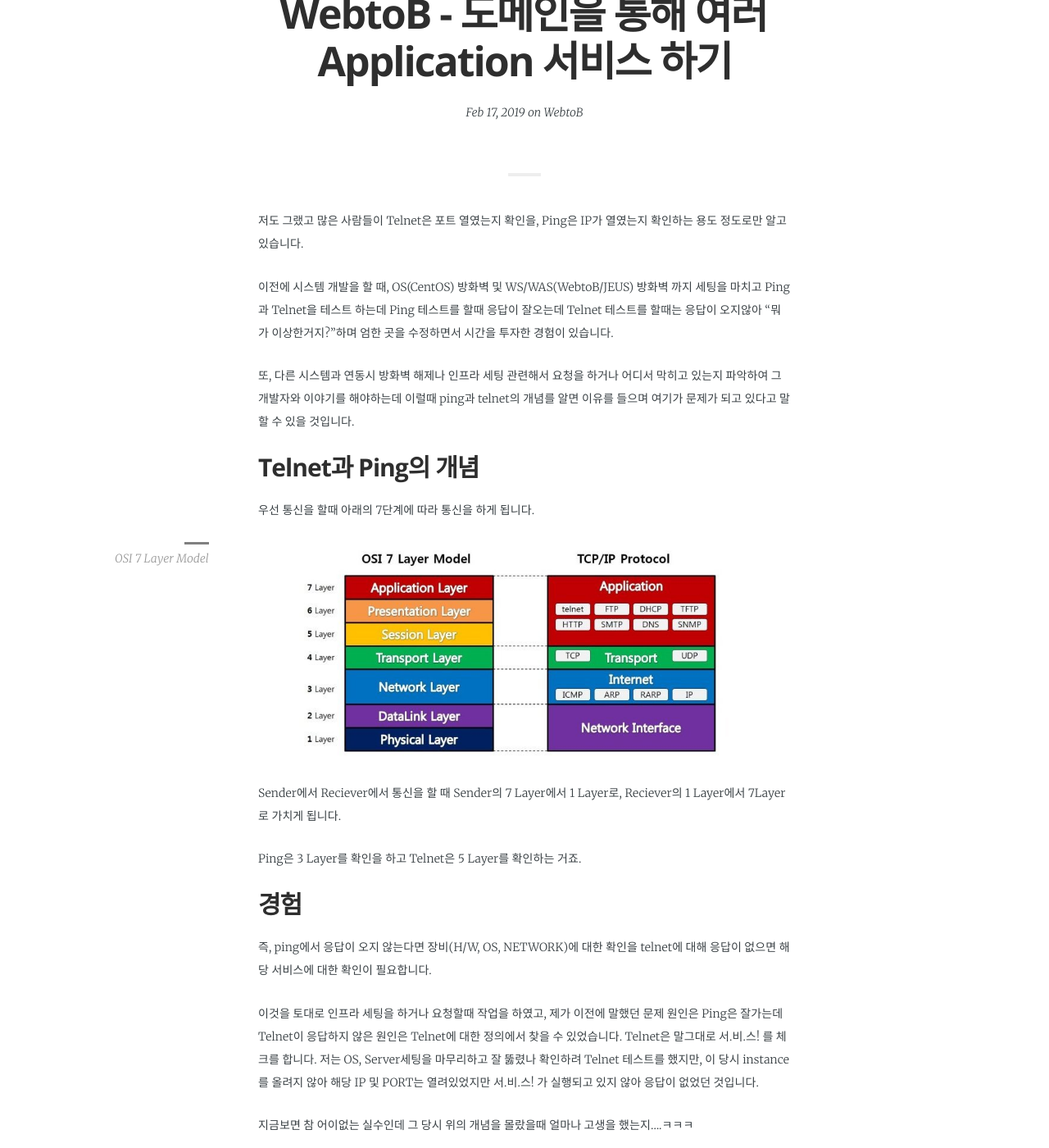
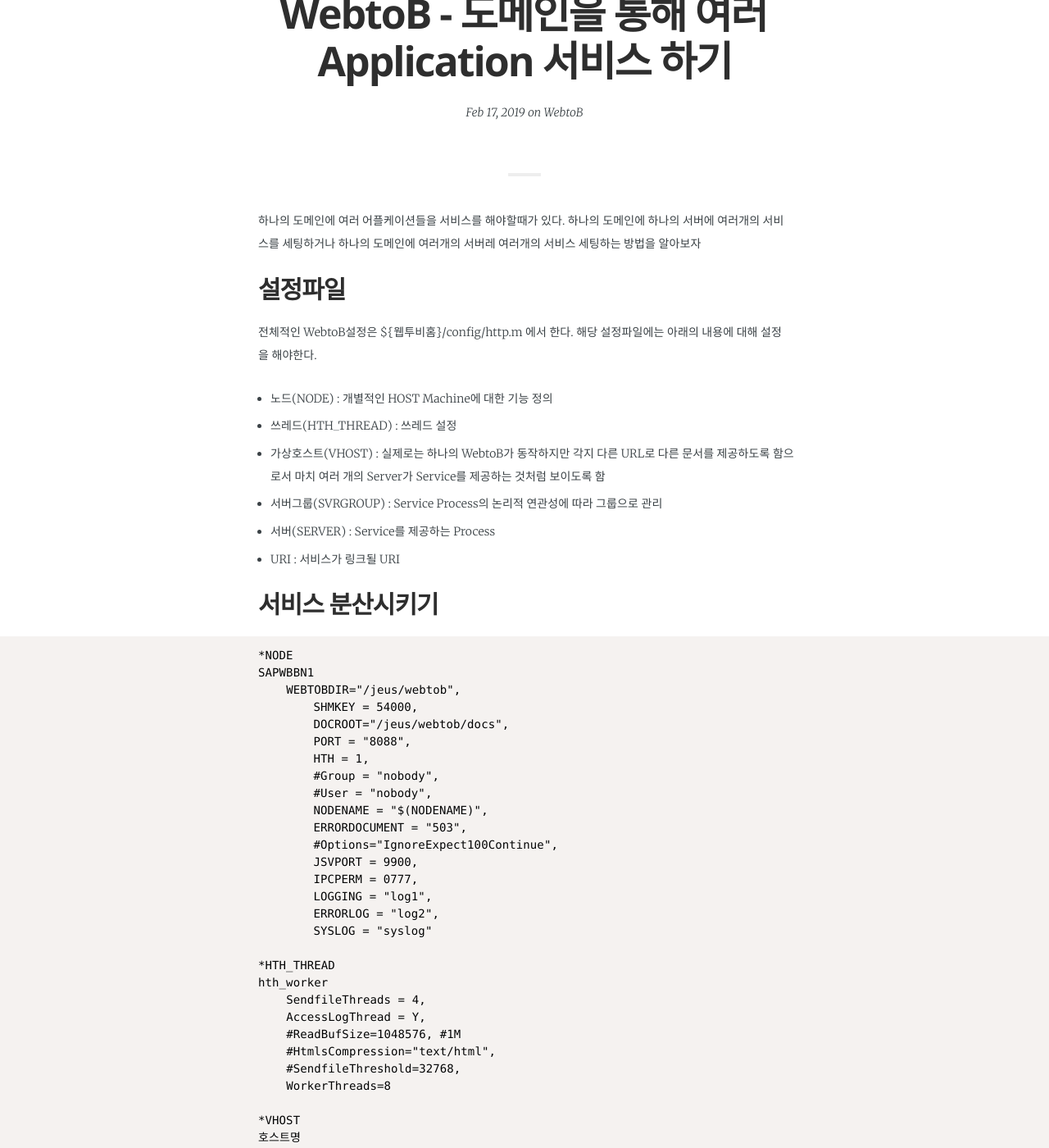
Before and after one commit to jwillmer/jekyllDecent, a Jekyll site: the page built from _posts/2019-02-17-webtobe-setting.md, in a window 1280 px wide and 1400 px high, scrolled down 350 px. Shown: the whole window at 82% size. Built offline with Jekyll 4.4.1, drawn with Linux system fonts in a browser that asks for light colours; some web fonts are replaced; some of the changed text lies outside the part shown.

Commit message:
Update 2019-02-17-webtobe-setting.md

````diff
--- a/_posts/2019-02-17-webtobe-setting.md
+++ b/_posts/2019-02-17-webtobe-setting.md
@@ -14,35 +14,82 @@
 math:		   false
 ---
 
-저도 그랬고 많은 사람들이
-Telnet은 포트 열였는지 확인을,
-Ping은 IP가 열였는지 확인하는 용도 정도로만 알고 있습니다.
+하나의 도메인에 여러 어플케이션들을 서비스를 해야할때가 있다.
+하나의 도메인에 하나의 서버에 여러개의 서비스를 세팅하거나
+하나의 도메인에 여러개의 서버레 여러개의 서비스 세팅하는 방법을 알아보자
 
-이전에 시스템 개발을 할 때,
-OS(CentOS) 방화벽 및 WS/WAS(WebtoB/JEUS) 방화벽 까지 세팅을 마치고
-Ping과 Telnet을 테스트 하는데
-Ping 테스트를 할때 응답이 잘오는데 Telnet 테스트를 할때는 응답이 오지않아
-"뭐가 이상한거지?"하며 엄한 곳을 수정하면서 시간을  투자한 경험이 있습니다.
+## 설정파일
 
-또, 다른 시스템과 연동시 방화벽 해제나 인프라 세팅 관련해서
-요청을 하거나 어디서 막히고 있는지 파악하여 그 개발자와 이야기를 해야하는데
-이럴때 ping과 telnet의 개념를 알면 이유를 들으며 여기가 문제가 되고 있다고 말할 수 있을 것입니다.
+전체적인 WebtoB설정은 ${웹투비홈}/config/http.m 에서 한다.
+해당 설정파일에는 아래의 내용에 대해 설정을 해야한다.
+ - 노드(NODE) : 개별적인 HOST Machine에 대한 기능 정의
+ - 쓰레드(HTH_THREAD) : 쓰레드 설정
+ - 가상호스트(VHOST) : 실제로는 하나의 WebtoB가 동작하지만 각지 다른 URL로 다른 문서를 제공하도록 함으로서 마치 여러 개의 Server가 Service를 제공하는 것처럼 보이도록 함
+ - 서버그룹(SVRGROUP) : Service Process의 논리적 연관성에 따라 그룹으로 관리
+ - 서버(SERVER) : Service를 제공하는 Process
+ - URI : 서비스가 링크될 URI
 
-## Telnet과 Ping의 개념
+## 서비스 분산시키기
+```xml
+*NODE
+SAPWBBN1
+    WEBTOBDIR="/jeus/webtob",
+		SHMKEY = 54000,
+		DOCROOT="/jeus/webtob/docs",
+		PORT = "8088",
+		HTH = 1,
+		#Group = "nobody",
+		#User = "nobody",
+		NODENAME = "$(NODENAME)",
+		ERRORDOCUMENT = "503",
+		#Options="IgnoreExpect100Continue",
+		JSVPORT = 9900,
+		IPCPERM = 0777,
+		LOGGING = "log1",
+		ERRORLOG = "log2",
+		SYSLOG = "syslog"
 
-우선 통신을 할때 아래의 7단계에 따라 통신을 하게 됩니다.
+*HTH_THREAD
+hth_worker
+    SendfileThreads = 4,
+    AccessLogThread = Y,
+    #ReadBufSize=1048576, #1M
+    #HtmlsCompression="text/html",
+    #SendfileThreshold=32768,
+    WorkerThreads=8
 
-<aside>
-<figure>
-<img src="{{ "/media/img/network/7layer.PNG" | absolute_url }}" />
-<figcaption>OSI 7 Layer Model</figcaption>
-</figure>
-</aside>
+*VHOST
+호스트명
+    DOCROOT="/jeus/webtob/docs",
+    HOSTNAME = :"도메인명",
+		HOSTALIAS = "해당 도메인에 매핑될 IP혹은 도메인",
+    PORT = "포트",
+		ServiceOrder = "uri,ext",
+		ERRORDOCUMENT = "400,401,403,404,405,406,503",
+		METHOD = "GET, POST, HEAD, -OPTIONS",
+    LOGGING = "acc_App",
+		ERRORLOG = "err_App"
 
-Sender에서 Reciever에서 통신을 할 때
-Sender의 7 Layer에서 1 Layer로, Reciever의 1 Layer에서 7Layer로 가치게 됩니다.
+*SVRGROUP
+    htmlg		   SVRTYPE = HTML
+    서버그룹1		SVRTYPE = JSV, VhostName = "vh_App"
+    서버그룹2		SVRTYPE = JSV, VhostName = "vh_App"
+    서버그룹3		SVRTYPE = JSV, VhostName = "vh_App"
 
-Ping은 3 Layer를 확인을 하고 Telnet은 5 Layer를 확인하는 거죠.
+*SERVER
+    서버1 	  SVGNAME = 서버그룹1,   MinProc = 30, MaxProc = 30
+    서버2 		SVGNAME = 서버그룹2,   MinProc = 30, MaxProc = 30
+    서버3 		SVGNAME = 서버그룹3,   MinProc = 30, MaxProc = 30
+
+*URI
+  URL이름1  Uri = "/루트컨텍스트1", Svrtype = JSV, SVRNAME = 서버1, VHOSTNAME ="호스트명"
+  URL이름2	Uri = "/루트컨텍스트2", Svrtype = JSV, SVRNAME = 서버2, VHOSTNAME ="호스트명"
+  URL이름3	Uri = "/루트컨텍스트3", Svrtype = JSV, SVRNAME = 서버3, VHOSTNAME ="호스트명"
+  URL이름4	Uri = "/루트컨텍스트4", Svrtype = JSV, SVRNAME = 서버3, VHOSTNAME ="호스트명"
+
+...이후 생략...
+
+```
 
 ## 경험
 
````
